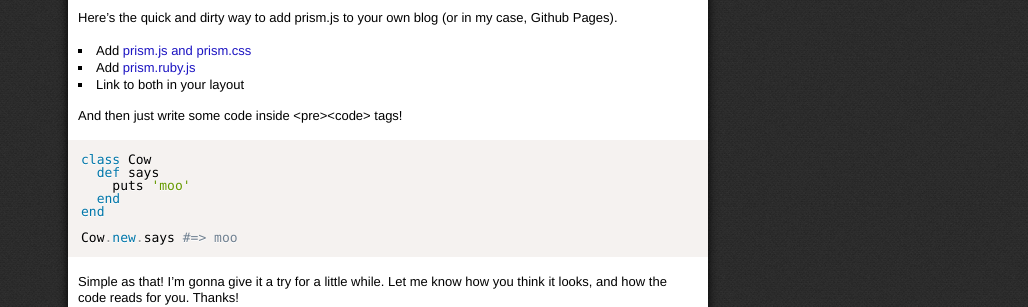
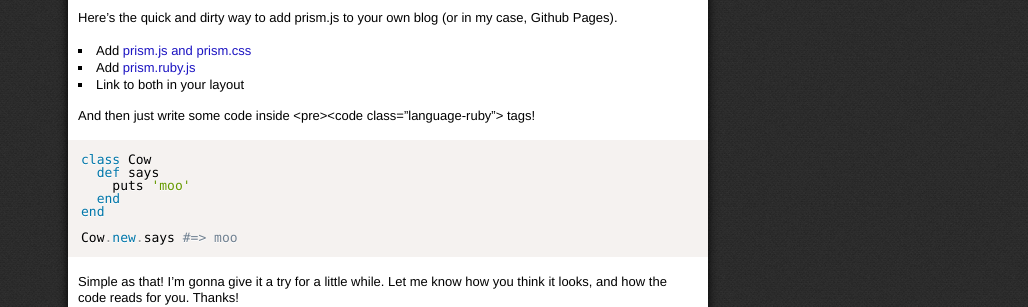
Before and after one commit to tpitale/tpitale.github.io, a Jekyll site: the page built from _posts/2013-08-06-prismjs-with-ruby-in-github-pages.md, in a window 1280 px wide. Shown: the part 231-538 px from the top of the page, without its empty margins (252-1280 px from the left). Built offline with Jekyll 4.4.1, drawn with Linux system fonts in a browser that asks for light colours; comment, search, counter and statistics services are not loaded.

Commit message:
correctly add the class to the pre/code tags

```diff
--- a/_posts/2013-08-06-prismjs-with-ruby-in-github-pages.md
+++ b/_posts/2013-08-06-prismjs-with-ruby-in-github-pages.md
@@ -19,7 +19,7 @@ case, Github Pages).
 * Add [prism.ruby.js](https://github.com/samflores/prism-langs/blob/master/prism.ruby.js)
 * Link to both in your layout
 
-And then just write some code inside &lt;pre&gt;&lt;code&gt; tags!
+And then just write some code inside &lt;pre&gt;&lt;code class="language-ruby"&gt; tags!
 
 <pre><code class="language-ruby">class Cow
   def says
```
